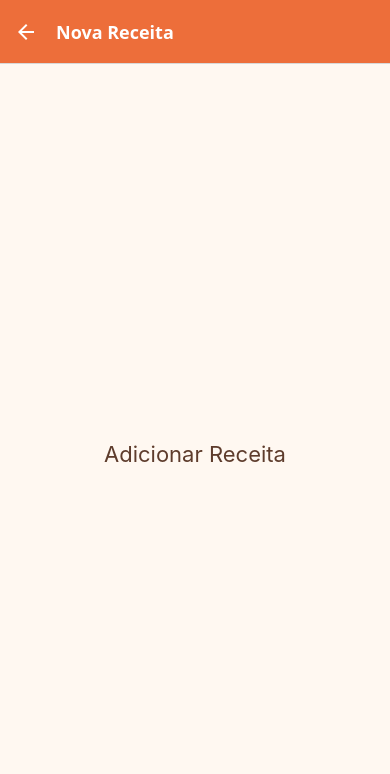
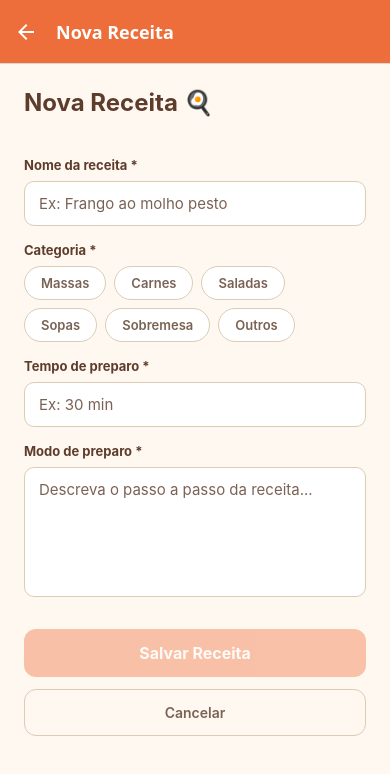
Before and after one commit to marcuspenha/AppReceitas, a React Native app: screen /AddItem in a window 390 px wide. Shown: the top 774 px of the page. Built offline with nearby package versions, Linux system fonts and the light colour scheme.

Commit message:
Teste de implementação AddItemScreen

```diff
--- a/src/screens/AddItemScreen/index.jsx
+++ b/src/screens/AddItemScreen/index.jsx
@@ -1,16 +1,209 @@
-import { View, Text, StyleSheet } from 'react-native';
+import { View, Text, TextInput, TouchableOpacity,
+         ScrollView, KeyboardAvoidingView,
+         Platform, StyleSheet, Alert } from 'react-native';
+import { useState } from 'react';
 import colors from '../../constants/colors';
 
-export default function AddItemScreen() {
+const CATEGORIES = ['Massas', 'Carnes', 'Saladas', 'Sopas', 'Sobremesa', 'Outros'];
+
+export default function AddItemScreen({ navigation }) {
+  const [title,       setTitle]       = useState('');
+  const [category,    setCategory]    = useState('');
+  const [time,        setTime]        = useState('');
+  const [description, setDescription] = useState('');
+
+  const isFormValid = title.trim() && category && time.trim() && description.trim();
+
+  const handleSave = () => {
+    if (!isFormValid) {
+      Alert.alert('Atenção', 'Preencha todos os campos antes de salvar.');
+      return;
+    }
+    // Integração com Supabase vem aqui futuramente
+    Alert.alert('✅ Receita salva!', `"${title}" foi adicionada com sucesso.`, [
+      { text: 'OK', onPress: () => navigation.navigate('Home') },
+    ]);
+  };
+
   return (
-    <View style={styles.container}>
-      <Text style={styles.title}>Adicionar Receita</Text>
-    </View>
+    <KeyboardAvoidingView
+      style={{ flex: 1 }}
+      behavior={Platform.OS === 'ios' ? 'padding' : 'height'}
+    >
+      <ScrollView
+        style={styles.container}
+        contentContainerStyle={styles.content}
+        showsVerticalScrollIndicator={false}
+        keyboardShouldPersistTaps="handled"
+      >
+        <Text style={styles.pageTitle}>Nova Receita 🍳</Text>
+
+        {/* Nome */}
+        <Text style={styles.label}>Nome da receita *</Text>
+        <TextInput
+          style={styles.input}
+          placeholder="Ex: Frango ao molho pesto"
+          placeholderTextColor={colors.textLight}
+          value={title}
+          onChangeText={setTitle}
+        />
+
+        {/* Categoria */}
+        <Text style={styles.label}>Categoria *</Text>
+        <View style={styles.categoryGrid}>
+          {CATEGORIES.map((cat) => (
+            <TouchableOpacity
+              key={cat}
+              style={[
+                styles.categoryChip,
+                category === cat && styles.categoryChipActive,
+              ]}
+              onPress={() => setCategory(cat)}
+              activeOpacity={0.8}
+            >
+              <Text
+                style={[
+                  styles.categoryChipText,
+                  category === cat && styles.categoryChipTextActive,
+                ]}
+              >
+                {cat}
+              </Text>
+            </TouchableOpacity>
+          ))}
+        </View>
+
+        {/* Tempo */}
+        <Text style={styles.label}>Tempo de preparo *</Text>
+        <TextInput
+          style={styles.input}
+          placeholder="Ex: 30 min"
+          placeholderTextColor={colors.textLight}
+          value={time}
+          onChangeText={setTime}
+        />
+
+        {/* Descrição */}
+        <Text style={styles.label}>Modo de preparo *</Text>
+        <TextInput
+          style={[styles.input, styles.textArea]}
+          placeholder="Descreva o passo a passo da receita..."
+          placeholderTextColor={colors.textLight}
+          multiline
+          numberOfLines={5}
+          textAlignVertical="top"
+          value={description}
+          onChangeText={setDescription}
+        />
+
+        {/* Botões */}
+        <TouchableOpacity
+          style={[styles.button, !isFormValid && styles.buttonDisabled]}
+          onPress={handleSave}
+          activeOpacity={0.85}
+        >
+          <Text style={styles.buttonText}>Salvar Receita</Text>
+        </TouchableOpacity>
+
+        <TouchableOpacity
+          style={styles.buttonOutline}
+          onPress={() => navigation.goBack()}
+          activeOpacity={0.85}
+        >
+          <Text style={styles.buttonOutlineText}>Cancelar</Text>
+        </TouchableOpacity>
+      </ScrollView>
+    </KeyboardAvoidingView>
   );
 }
 
 const styles = StyleSheet.create({
-  container: { flex: 1, backgroundColor: colors.background,
-    alignItems: 'center', justifyContent: 'center' },
-  title: { fontSize: 22, color: colors.text },
+  container: {
+    flex: 1,
+    backgroundColor: colors.background,
+  },
+  content: {
+    padding: 24,
+    paddingBottom: 48,
+  },
+  pageTitle: {
+    fontSize: 24,
+    fontWeight: 'bold',
+    color: colors.text,
+    marginBottom: 24,
+  },
+  label: {
+    fontSize: 13,
+    fontWeight: '700',
+    color: colors.text,
+    marginBottom: 8,
+    marginTop: 16,
+  },
+  input: {
+    backgroundColor: colors.white,
+    borderWidth: 1,
+    borderColor: colors.border,
+    borderRadius: 10,
+    paddingHorizontal: 14,
+    paddingVertical: 12,
+    fontSize: 15,
+    color: colors.text,
+  },
+  textArea: {
+    height: 130,
+    paddingTop: 12,
+  },
+  categoryGrid: {
+    flexDirection: 'row',
+    flexWrap: 'wrap',
+    gap: 8,
+  },
+  categoryChip: {
+    borderWidth: 1.5,
+    borderColor: colors.border,
+    borderRadius: 20,
+    paddingHorizontal: 16,
+    paddingVertical: 8,
+    backgroundColor: colors.white,
+  },
+  categoryChipActive: {
+    backgroundColor: colors.primary,
+    borderColor: colors.primary,
+  },
+  categoryChipText: {
+    fontSize: 13,
+    color: colors.textLight,
+    fontWeight: '600',
+  },
+  categoryChipTextActive: {
+    color: colors.white,
+  },
+  button: {
+    backgroundColor: colors.primary,
+    borderRadius: 12,
+    paddingVertical: 14,
+    alignItems: 'center',
+    marginTop: 32,
+  },
+  buttonDisabled: {
+    opacity: 0.4,
+  },
+  buttonText: {
+    color: colors.white,
+    fontSize: 16,
+    fontWeight: 'bold',
+  },
+  buttonOutline: {
+    borderWidth: 1.5,
+    borderColor: colors.border,
+    borderRadius: 12,
+    paddingVertical: 14,
+    alignItems: 'center',
+    marginTop: 12,
+  },
+  buttonOutlineText: {
+    color: colors.textLight,
+    fontSize: 14,
+    fontWeight: '600',
+  },
 });
```
